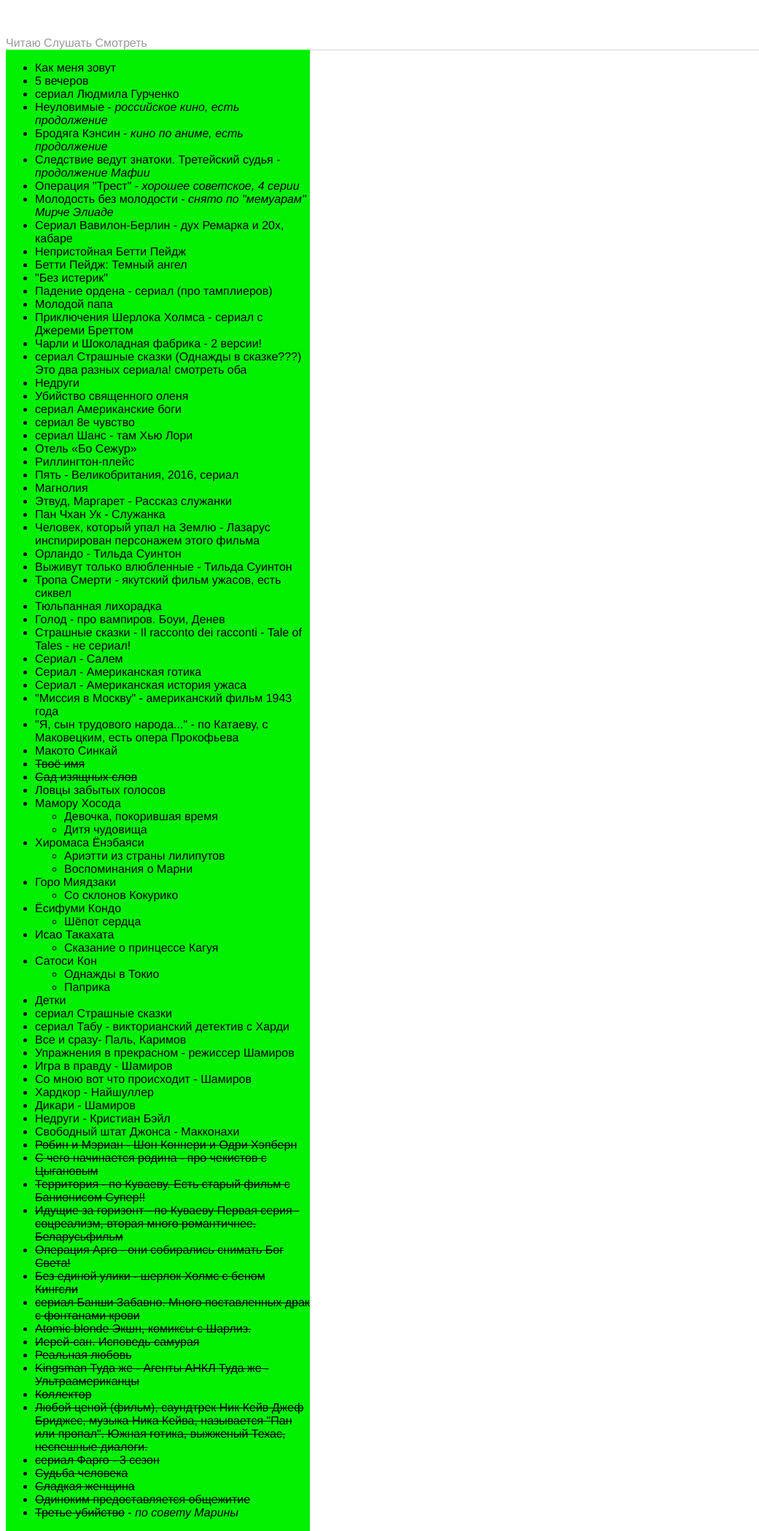
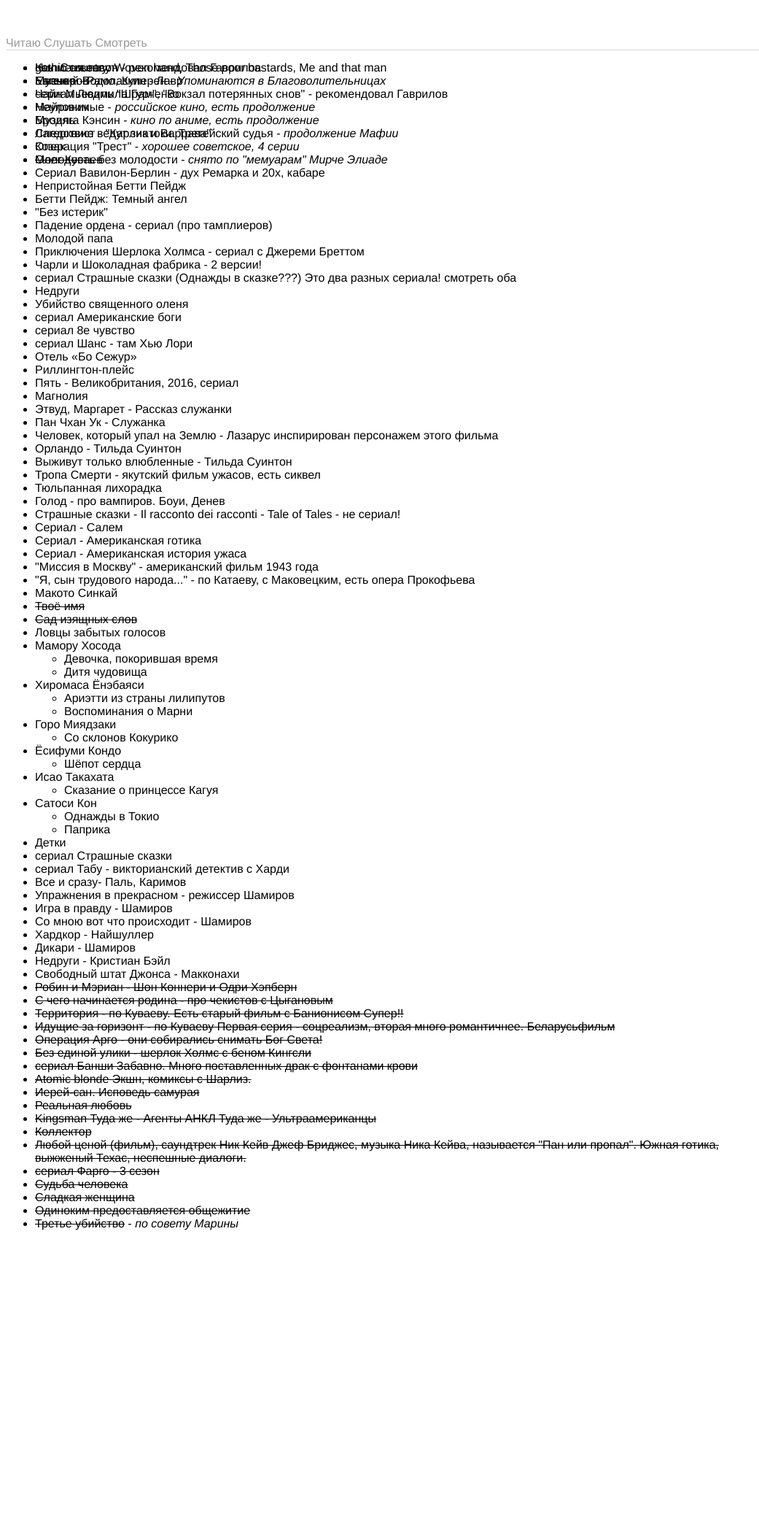
Before and after one commit to hinterlistig/hinterlistig.github.io, a Jekyll site: the page built from index.html, in a window 1280 px wide. Shown: the whole page at 73% size, without its empty margins (0-1041 px from the left). Built offline with Jekyll 4.4.1, drawn with Linux system fonts in a browser that asks for light colours; after the commit the page ends 1702 px from its top, so only the background shows below that.

Commit message:
Update main.css

```diff
--- a/css/main.css
+++ b/css/main.css
@@ -49,19 +49,27 @@
     top:10;
 }
 .read{
+    width: 80%;
+}
+.listen{
+    width: 80%;
+}
+.watch{
+    width: 80%;
+}
+.done{
+    background-color: #e9fec2;
+}
+.undone{
+    left: 50%;
+    background-color: #ffe9e9;
+}
+
+/*
+.read{
     width: 33%;
     background-color: #e9fec2;
 }
-.listen{
-    width: 33%;
-    background-color: #00f000;
-}
-.watch{
-    width: 33%;
-    background-color: #00f000;
-}
-
-/*
 .listen{
     width: 34%;
     left: 33%;
```
